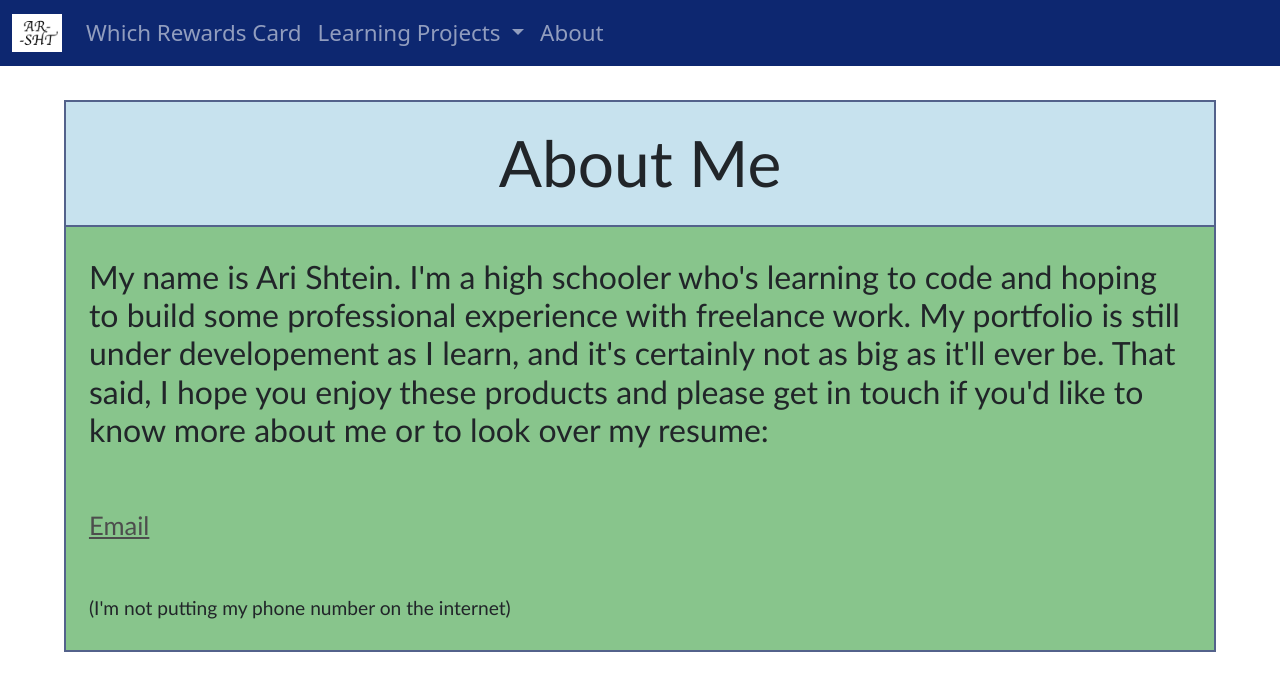
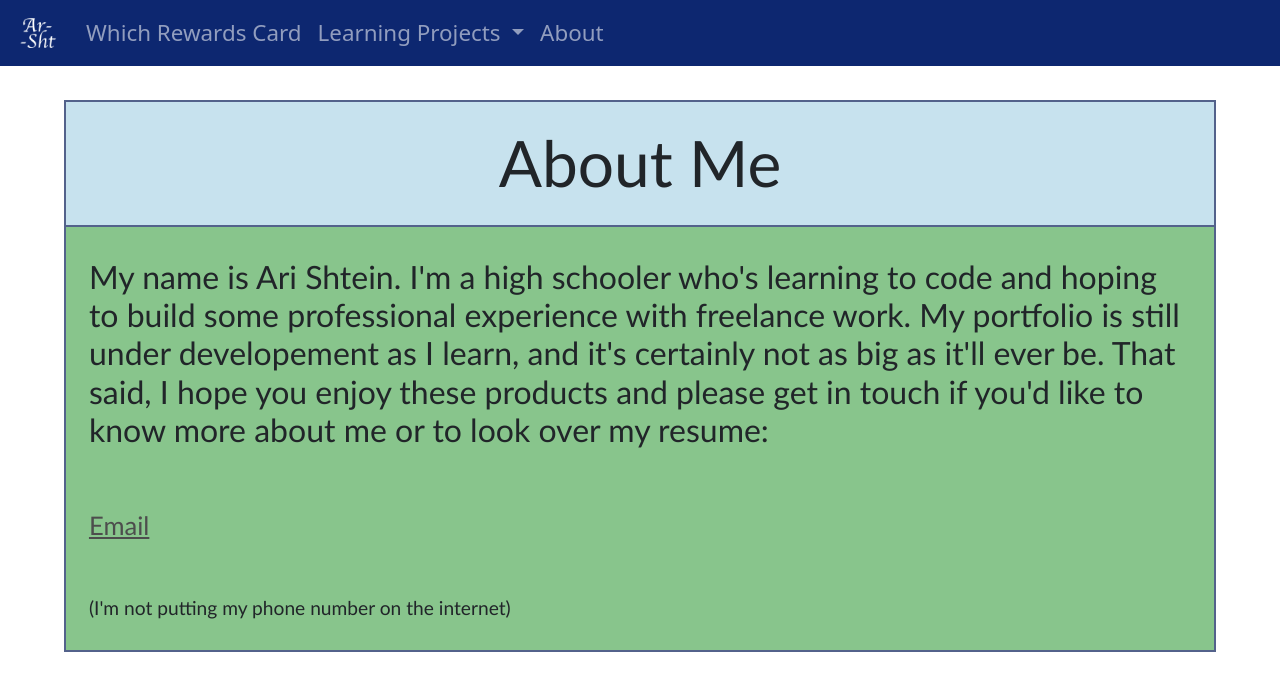
Before and after one commit to ar-sht/ar-sht.github.io, a plain HTML site: page about.html in a window 1280 px wide. Drawn offline with nearby package versions, Linux system fonts and the light colour scheme.

Commit message:
Fix logo

```diff
--- a/about.html
+++ b/about.html
@@ -17,7 +17,7 @@
     <div class="container">
         <nav class="navbar navbar-expand-md navbar-dark fixed-top">
             <div class="container-fluid">
-                <a class="navbar-brand" href="index.html"><img src="arshtlogo.jpeg" alt="logo" width=50></a>
+                <a class="navbar-brand" href="index.html"><img src="arshtlogo.png" alt="logo" width=50></a>
                 <button class="navbar-toggler" type="button" data-bs-toggle="collapse" data-bs-target="#navbarNavAltMarkup"
                     aria-controls="navbarNavAltMarkup" aria-expanded="false" aria-label="Toggle navigation">
                     <span class="navbar-toggler-icon"></span>
```
Also changed, not shown: index.html (+1 -1 lines), arshtlogo.jpeg (deleted), arshtlogo.png (added), 1 other file.
